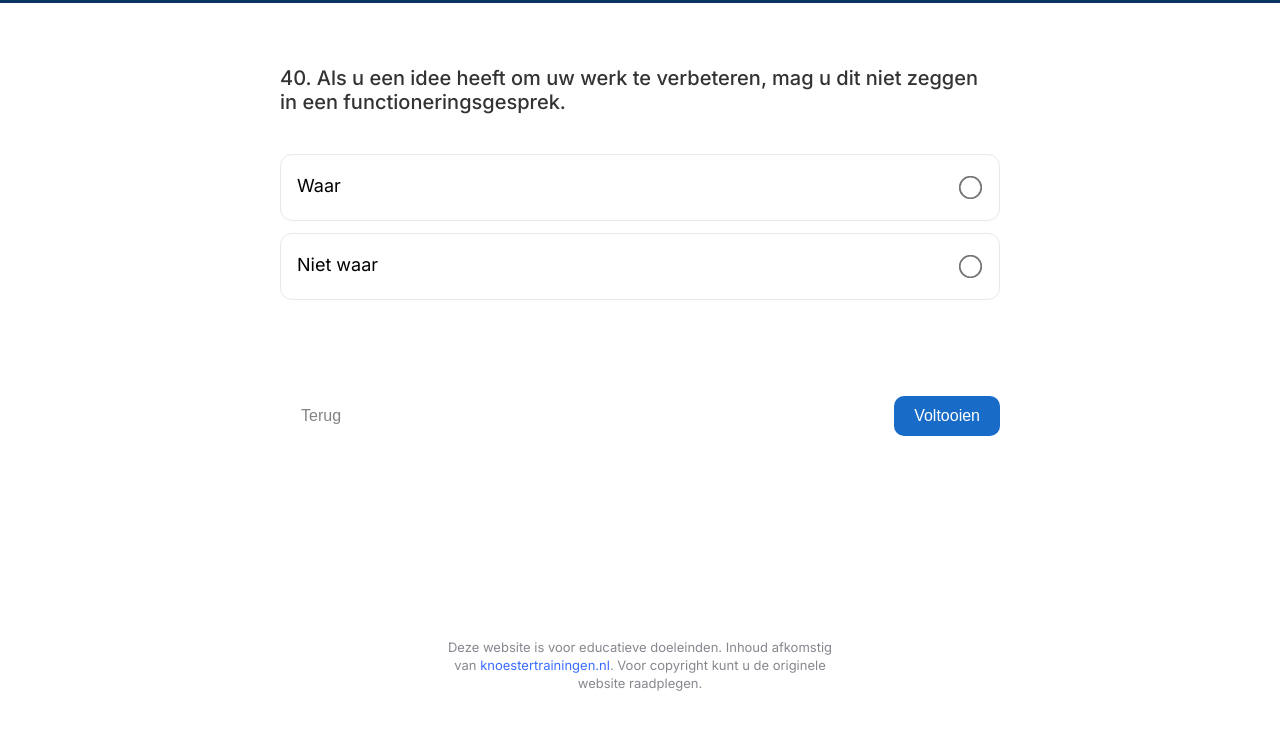
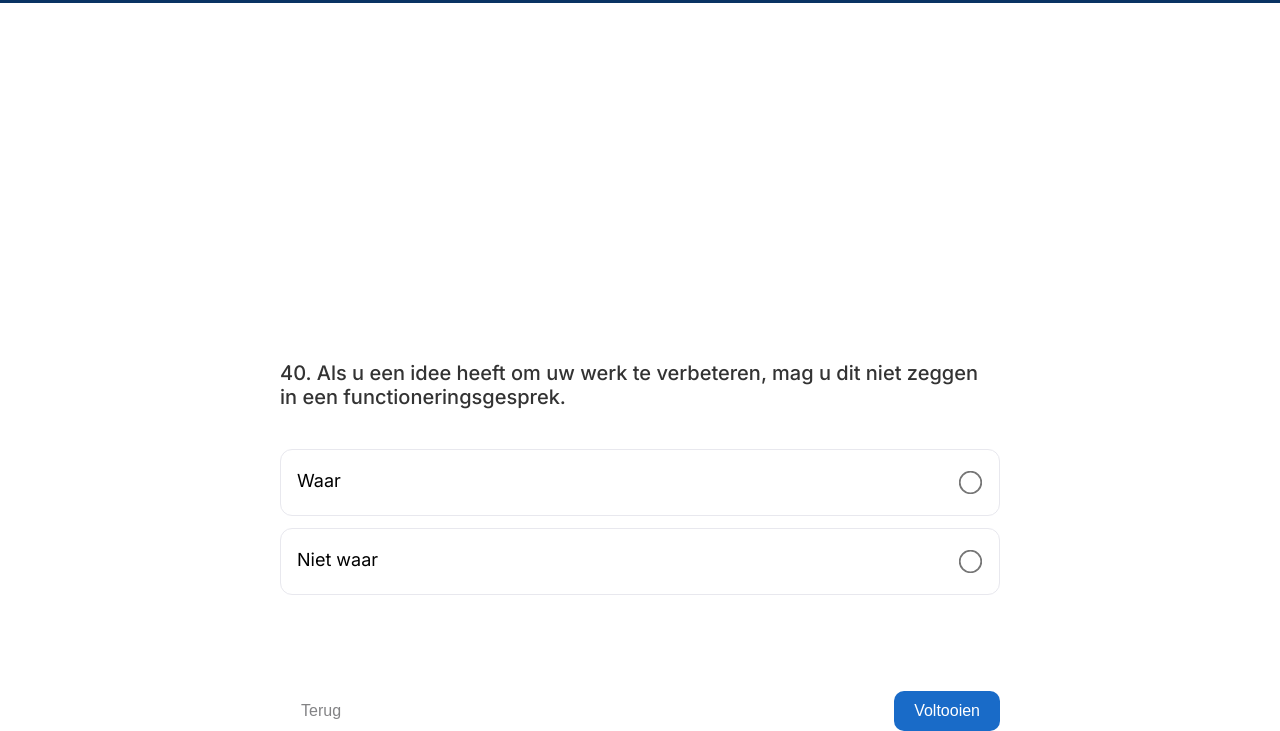
Before and after one commit to Hirad-Hub/KNM_Oefenexamen, a website with bundled scripts: page pages/quiz.html in a window 1280 px wide. Shown: the part 69-800 px from the top of the page. Built offline with nearby package versions, Linux system fonts and the light colour scheme.

Commit message:
footer removed on quiz page

```diff
--- a/pages/quiz.html
+++ b/pages/quiz.html
@@ -87,16 +87,6 @@
       </div>
     </div>
 
-    <footer>
-      <div class="footer-text">
-        <p>
-          Deze website is voor educatieve doeleinden. Inhoud afkomstig van
-          <a href="https://www.knoestertrainingen.nl/" target="_blank"
-            >knoestertrainingen.nl</a
-          >. Voor copyright kunt u de originele website raadplegen.
-        </p>
-      </div>
-    </footer>
     <script>
       // Check if running locally
       const isLocal =
--- a/style.css
+++ b/style.css
@@ -359,10 +359,6 @@ label {
     justify-content: center;
   }
 
-  footer {
-    display: none;
-  }
-
   body {
     justify-content: flex-start;
   }
```
